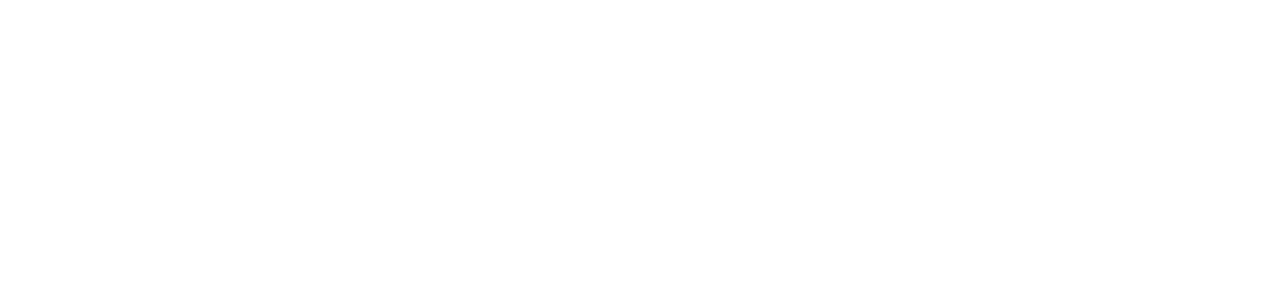
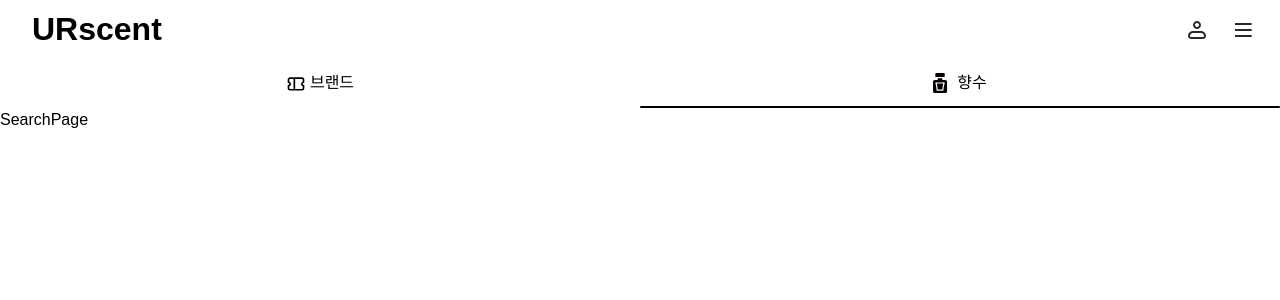
Before and after one commit to Urscent-FE/urscent, a React (Vite) app: page /search in a window 1280 px wide. Before the commit this address had no page. Shown: the top 300 px of the page. Built offline with nearby package versions, Linux system fonts and the light colour scheme.

Commit message:
set globallayout and mainpage layout

```diff
--- a/src/App.tsx
+++ b/src/App.tsx
@@ -4,9 +4,11 @@
 import { SignupPage } from '@/pages/account/SignupPage';
 import { FoundAccountPage } from '@/pages/account/FoundAccountPage';
 import { MyPage } from '@/pages/MyPage';
+import { GolbalLayout } from '@/layouts/GolbalLayout';
 import { MainPageLayout } from '@/layouts/MainPageLayout';
+import { PerfumeDetail } from '@/pages/PerfumeDetail';
 import { MainPage } from '@/pages/MainPage';
-import { PerfumeDetail } from '@/pages/PerfumeDetail';
+import { SearchPage } from '@/pages/SearchPage';
 
 export default function App() {
   return (
@@ -17,8 +19,11 @@
           <Route path="/account/sign-up" element={<SignupPage />} />
           <Route path="/account/pwfound" element={<FoundAccountPage />} />
         </Route>
-        <Route path="/" element={<MainPageLayout />}>
-          <Route path="/" element={<MainPage />} />
+        <Route path="/" element={<GolbalLayout />}>
+          <Route path="/" element={<MainPageLayout />}>
+            <Route path="/main" element={<MainPage />} />
+            <Route path="/search" element={<SearchPage />} />
+          </Route>
           <Route path="/mypage" element={<MyPage />} />
           <Route
             path="/perfumes/:brandName/:perfumeName"
--- /dev/null
+++ b/src/layouts/GolbalLayout.tsx
@@ -0,0 +1,16 @@
+import { Outlet } from 'react-router-dom';
+import { MainHeader } from '@/components/MainHeader';
+
+export const GolbalLayout = () => {
+  return (
+    <div className="w-full">
+      <div className="max-w-[90rem] mx-auto">
+        <MainHeader />
+        <main className="flex justify-center">
+          <Outlet />
+        </main>
+        <footer />
+      </div>
+    </div>
+  );
+};
--- a/src/layouts/MainPageLayout.tsx
+++ b/src/layouts/MainPageLayout.tsx
@@ -1,16 +1,76 @@
-import { Outlet } from 'react-router-dom';
-import { MainHeader } from '@/components/MainHeader';
+import { useEffect, useState } from 'react';
+import BrandIcon from '../assets/svg/brand-ticket.svg';
+import BrandIconActive from '../assets/svg/brand-ticket-active.svg';
+import Purfume from '../assets/svg/purfume-icon.svg';
+import PurfumeActive from '../assets/svg/purfume-icon-active.svg';
+import { Outlet, useNavigate, useLocation } from 'react-router-dom';
 
 export const MainPageLayout = () => {
+  const [tabindx, setTabindex] = useState('0');
+  const navigate = useNavigate();
+  const { pathname } = useLocation();
+
+  const handleClickTab = (event: React.MouseEvent<HTMLButtonElement>) => {
+    const index = event.currentTarget.value;
+    setTabindex(index);
+    if (index === '0') {
+      navigate('/main');
+    } else {
+      navigate('/search');
+    }
+  };
+
+  useEffect(() => {
+    if (pathname.includes('/search')) {
+      navigate('/search');
+      setTabindex('1');
+    } else {
+      navigate('/main');
+      setTabindex('0');
+    }
+  }, []);
+
   return (
     <div className="w-full">
-      <div className="max-w-[90rem] mx-auto">
-        <MainHeader />
-        <main className="flex justify-center">
-          <Outlet />
-        </main>
-        <footer />
+      <div className="h-[48px] relative">
+        <div className="flex mb-[2px]">
+          <button
+            className="flex justify-center items-center pb-[1px] gap-1 w-full h-[46px]"
+            value="0"
+            onClick={handleClickTab}
+          >
+            <div className="w-5 h-5">
+              {tabindx === '0' ? (
+                <img src={BrandIconActive} alt="brand selected" />
+              ) : (
+                <img src={BrandIcon} alt="brand" />
+              )}
+            </div>
+            <div className="small_title_bold">브랜드</div>
+          </button>
+          <button
+            className="flex justify-center items-center pb-[1px] gap-1 w-full h-[46px]"
+            value="1"
+            onClick={handleClickTab}
+          >
+            <div className="w-5 h-5">
+              {tabindx === '1' ? (
+                <img src={PurfumeActive} alt="purfume selected" />
+              ) : (
+                <img src={Purfume} alt="purfume" />
+              )}
+            </div>
+            <div className="small_title_bold">향수</div>
+          </button>
+        </div>
+        <div
+          className="absolute bottom-0 h-[2px] w-1/2 bg-black rounded-[5px] transition-transform"
+          style={{
+            transform: `translateX(${+tabindx * 100}%)`,
+          }}
+        />
       </div>
+      <Outlet />
     </div>
   );
 };
--- a/src/pages/MainPage.tsx
+++ b/src/pages/MainPage.tsx
@@ -1,7 +1,5 @@
+import React from 'react';
+
 export const MainPage = () => {
-  return (
-    <div className="text-red-500 md:text-blue-500 lg:text-green-500">
-      MainPage
-    </div>
-  );
+  return <div>MainPage</div>;
 };
--- /dev/null
+++ b/src/pages/SearchPage.tsx
@@ -0,0 +1,5 @@
+import React from 'react';
+
+export const SearchPage = () => {
+  return <div>SearchPage</div>;
+};
```
Also changed, not shown: 1 other file (tests, documents, lock files or other folders).
